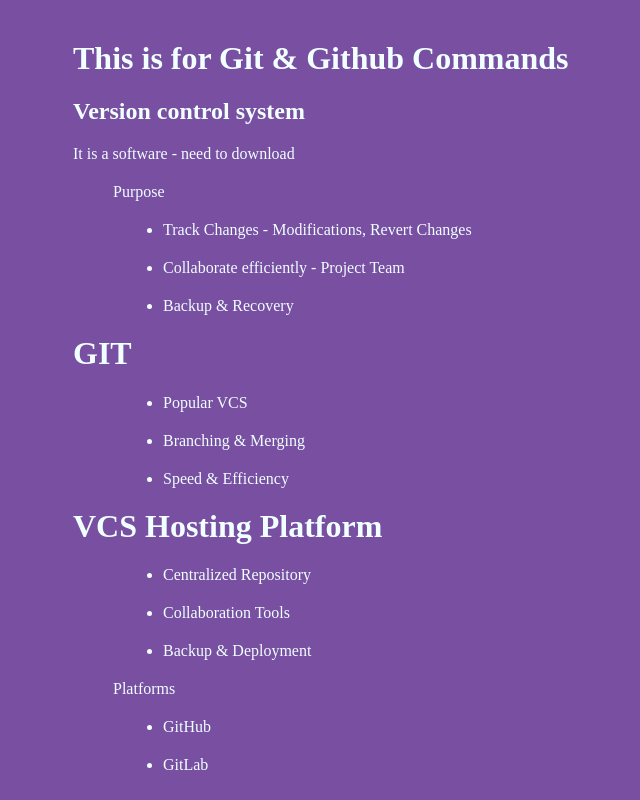
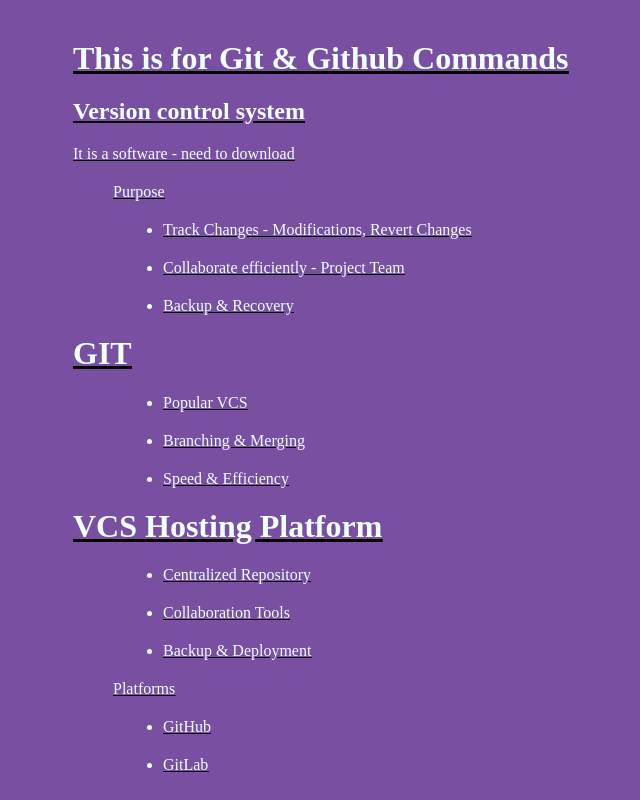
Before and after one commit to Maithiligithub19/Git-Practise-, a plain HTML site: page index.html in a window 1280 px wide. Shown: the whole page, without its empty margins (77-717 px from the left). Drawn offline with Linux system fonts and the light colour scheme.

Commit message:
tried ammend

```diff
--- a/style.css
+++ b/style.css
@@ -3,5 +3,6 @@
     margin-left: 50px;
     background-color: rgb(121, 79, 161);
     color: azure;
+    text-decoration:black underline;
 
 }
```
Also changed, not shown: 1 other file.
